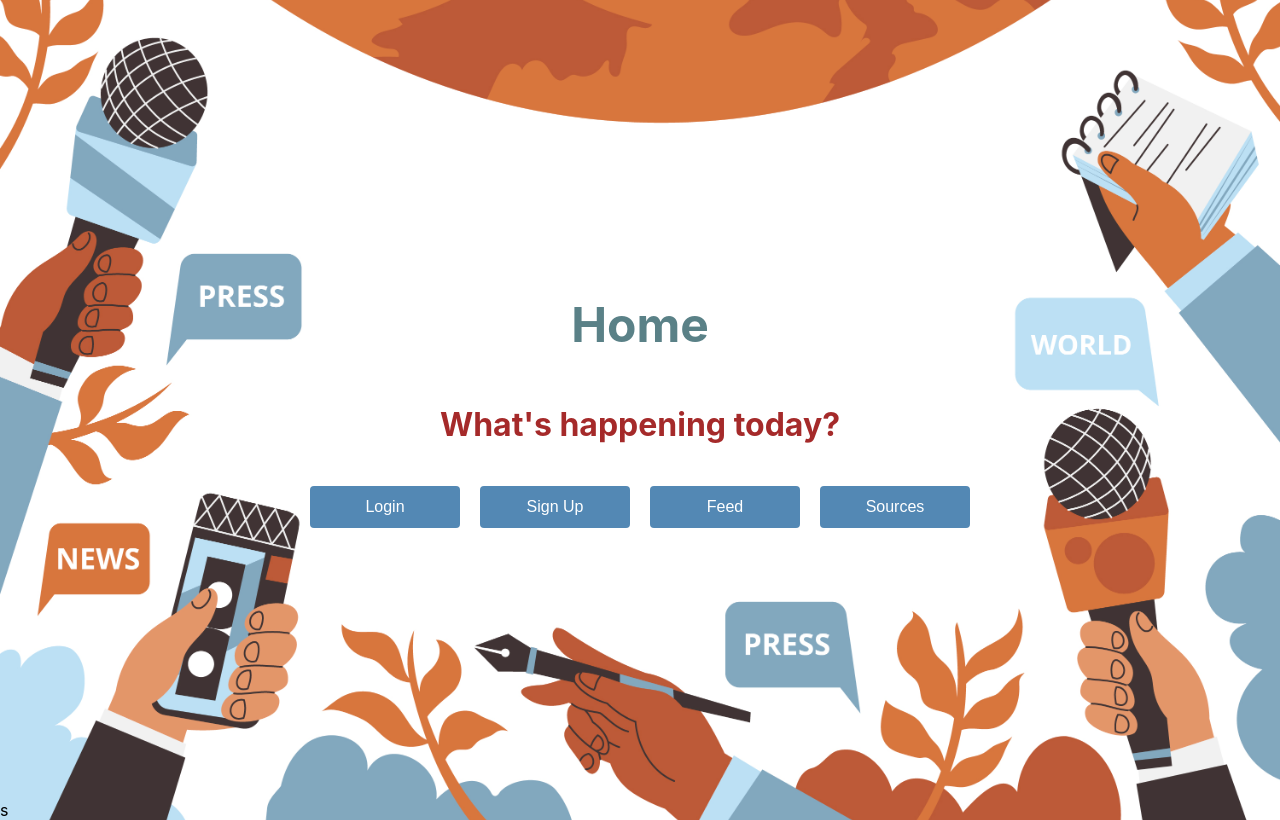
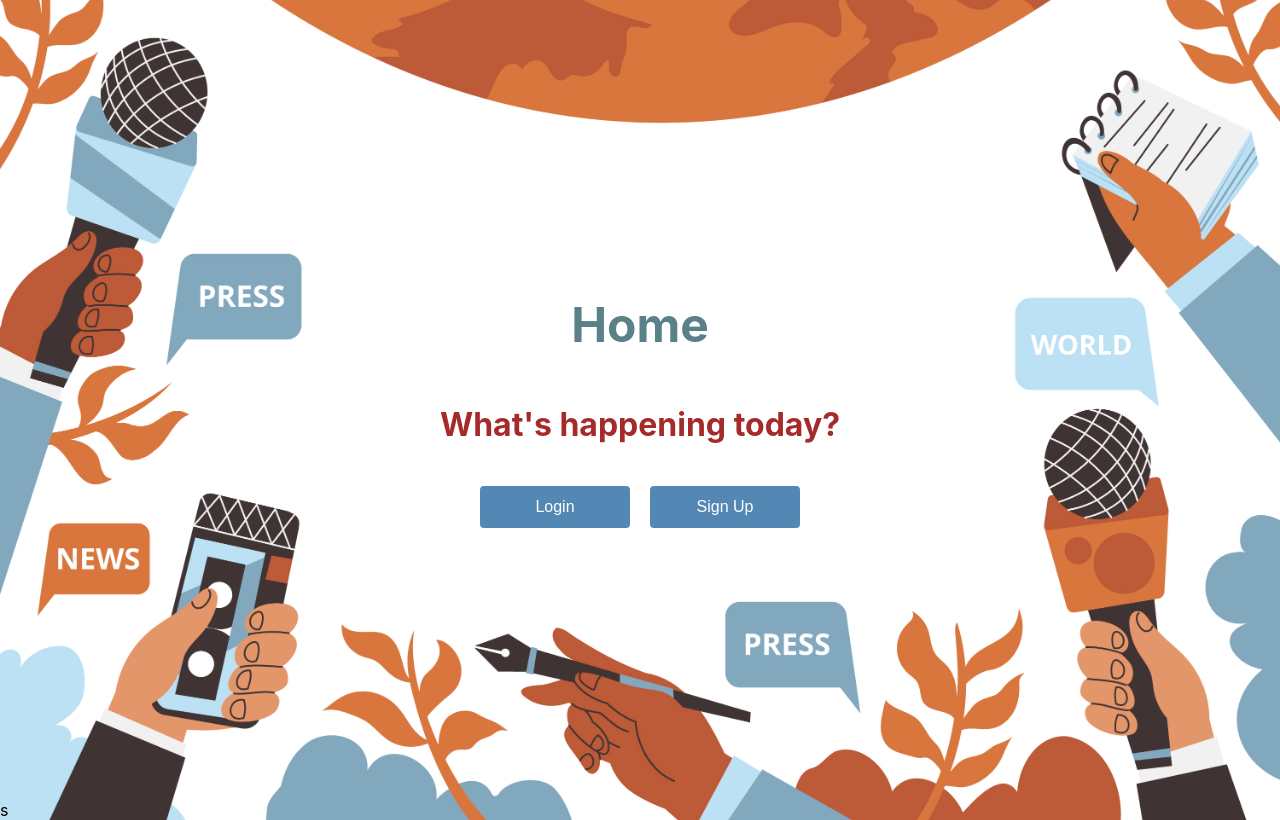
Before and after one commit to AshkanArabim/news-briefer, a React (Create React App) app in the folder client/: page / in a window 1280 px wide. Built offline with nearby package versions, Linux system fonts and the light colour scheme.

Commit message:
separate login view from logged out view

```diff
--- a/client/src/Home.js
+++ b/client/src/Home.js
@@ -1,26 +1,36 @@
 import React from 'react';
 import { Link } from 'react-router-dom';
 import './Home.css';
+import store from './store';
 
 function Home({ translations }) {
+  const token = store.getState().user.token
+  const loggedIn = token != null && token.length > 0;
+
   return (
     <div className="home-container">
       <h1 className="home-title">{translations.homeTitle}</h1>
       <h1 className="home-subtitle">{translations.homeSubtitle}</h1>
       <div className="button-container">
+        {loggedIn ? (
+          <>
+            <Link to="/feed">
+              <button className="home-button">{translations.feedButton}</button>
+            </Link>
+            <Link to="/sources">
+              <button className="home-button">{translations.sourcesButton}</button>
+            </Link>
+          </>
+        ) : (
+          <>
             <Link to="/login">
               <button className="home-button">{translations.loginButton}</button>
             </Link>
             <Link to="/signup">
               <button className="home-button">{translations.signUpButton}</button>
             </Link>
-        <Link to="/feed">
-          <button className="home-button">{translations.feedButton}</button>
-        </Link>
-        {/* New Sources button */}
-        <Link to="/sources">
-          <button className="home-button">{translations.sourcesButton}</button>
-        </Link>
+          </>
+        )}
       </div>
     </div>
   );
--- a/client/src/Login.js
+++ b/client/src/Login.js
@@ -3,10 +3,12 @@ import { Link } from "react-router-dom";
 import "./Login.css";
 import { store, setToken } from "./store";
 import { BACKEND_URL } from "./vars";
+import { useNavigate } from "react-router-dom";
 
 function Login({ translations }) {
 	const [email, setEmail] = useState("");
 	const [password, setPassword] = useState("");
+  const navigate = useNavigate()
 
 	const handleSubmit = async (event) => {
 		event.preventDefault();
@@ -23,6 +25,8 @@ function Login({ translations }) {
 		if (response.ok) {
 			store.dispatch(setToken(data.token));
       console.log("login successful.")
+
+      navigate("/")
 		} else {
 			// Handle error
 			console.error("Login failed:", data.message);
```
Lines whose indentation alone changed are shown as unchanged.
